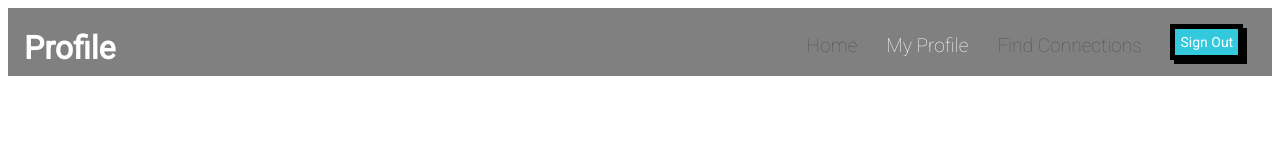
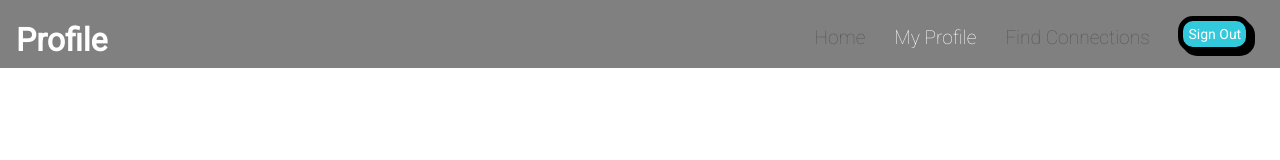
Before and after one commit to nisrinekane/flex_navbar_assignment, a plain HTML site: page index.html in a window 1280 px wide. Drawn offline with Linux system fonts and the light colour scheme.

Commit message:
Update style.css
updated body margin and button border-radius

```diff
--- a/style.css
+++ b/style.css
@@ -1,5 +1,9 @@
 * {
     font-family: 'Roboto', sans-serif;
+}
+
+body {
+    margin: 0;
 }
 
 .nav {
@@ -47,4 +51,5 @@ button {
     border: 5px solid black;
     color: #fff;
     box-shadow: 4px 4px #000 ;
+    border-radius: 15px;
 }
```
